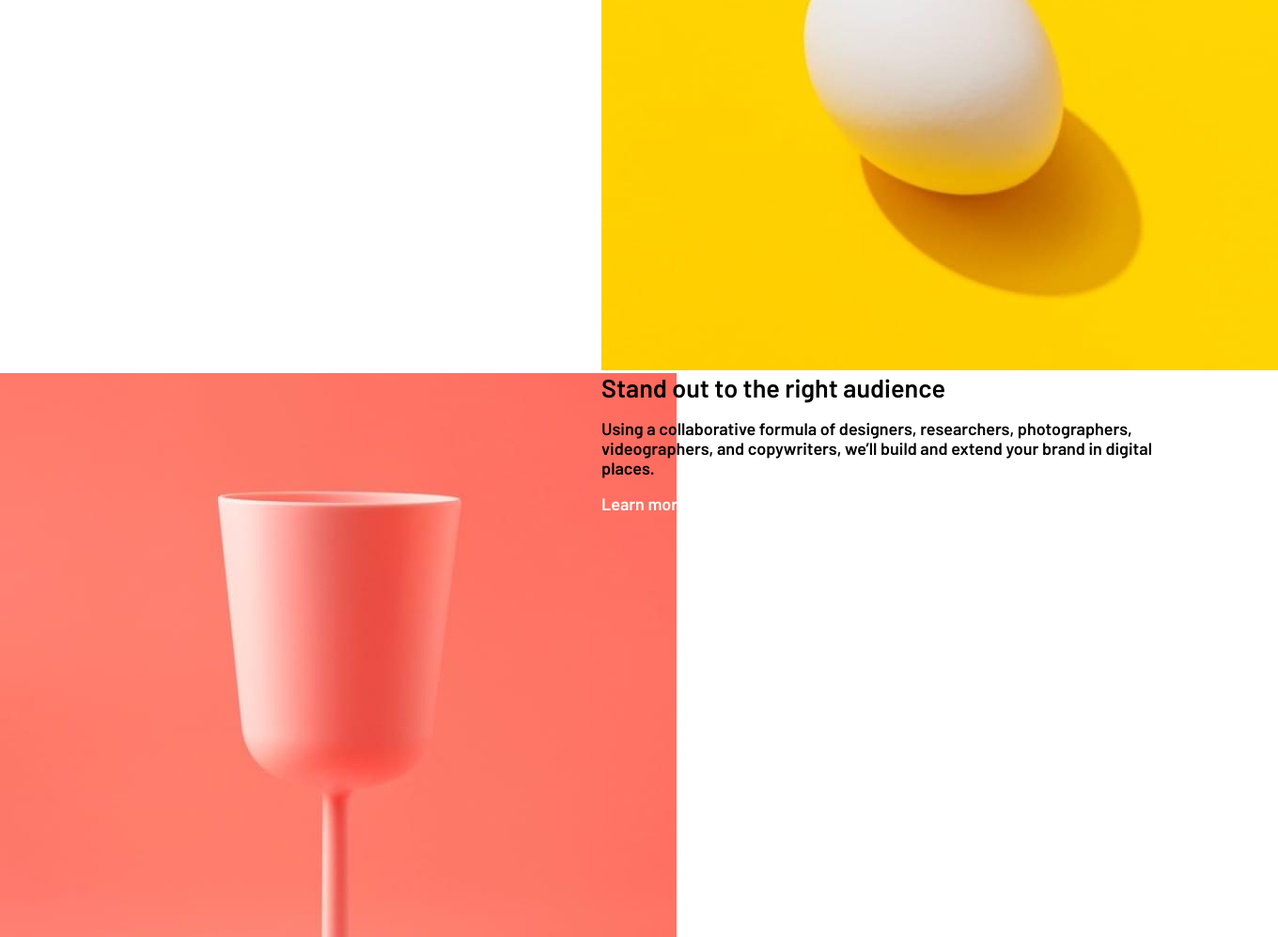
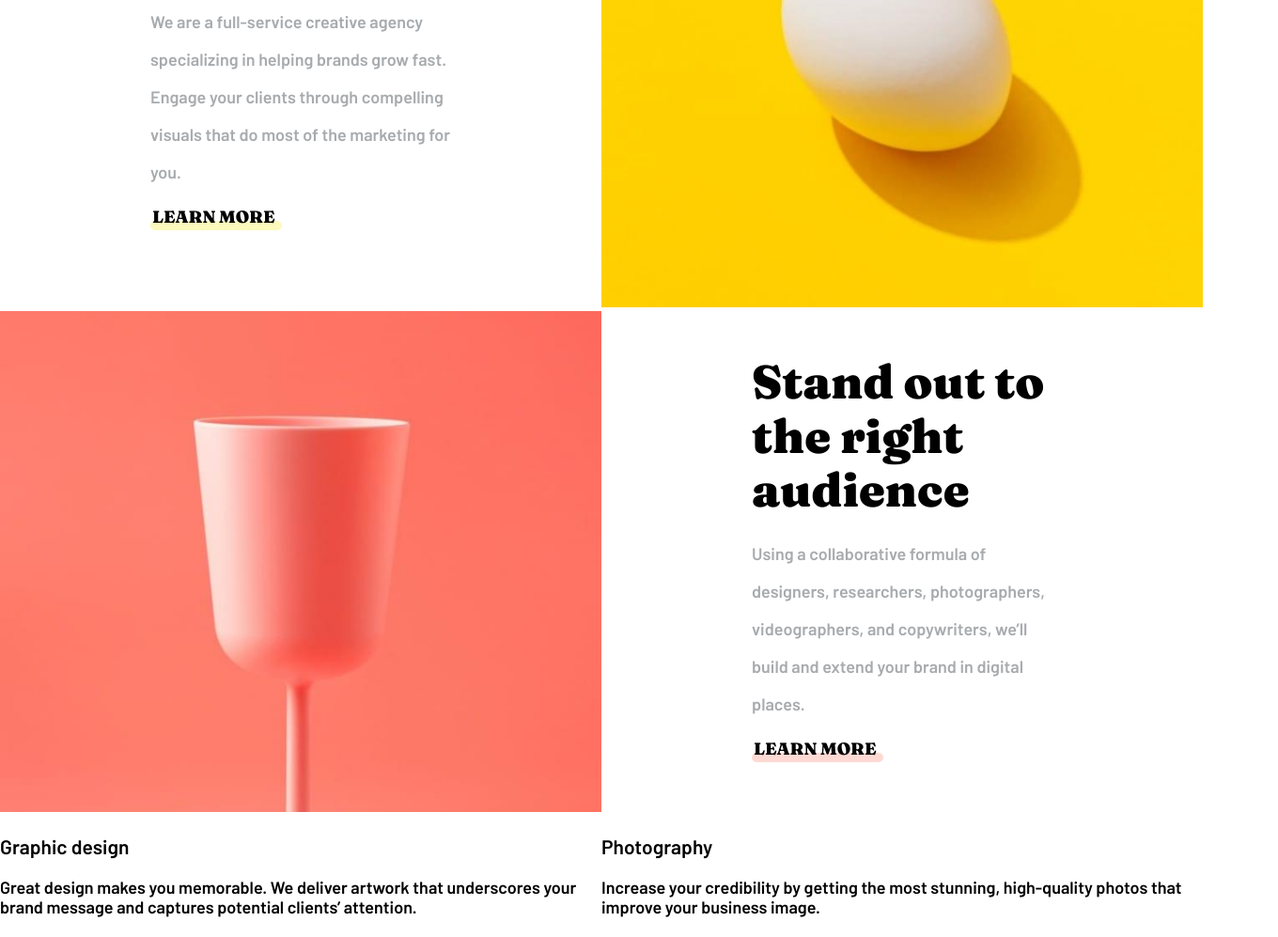
Before and after one commit to Tackless/Challenge-05-SunnysideAgencyLanding, a website: page index.html in a window 1280 px wide. Shown: the part 1210-2207 px from the top of the page at 94% size, 1360 px wide, since content can reach past the window. Drawn offline with Linux system fonts and the light colour scheme.

Commit message:
content 50%

```diff
--- a/index.html
+++ b/index.html
@@ -29,11 +29,15 @@
 		</header>
 
 		<main class="container-main">
-			<div>
+			<div class="article">
 				<h2>Transform your brand</h2>
-				<p>We are a full-service creative agency specializing in helping brands grow fast.
+				<p>We are a full-service creative agency 			specializing in helping brands grow fast.
 					Engage your clients through compelling visuals that do most of the marketing for you.</p>
-				<a href="#">Learn more</a>
+				<div class="learn-more">
+					<a href="#">Learn more</a>
+					<hr size="1" align="left" class="sub">
+				</div>
+
 			</div>
 			<picture class="imagen">
 				<source src="/build/img/desktop/image-transform.webp" type="image/webp">
@@ -46,12 +50,15 @@
 				<img src="/build/img/desktop/image-stand-out.jpg" alt="stand-out-imagen">
 			</picture>
 
-			<div>
+			<div class="article" >
 				<h2>Stand out to the right audience</h2>
 
 				<p>Using a collaborative formula of designers, researchers, photographers, videographers, and copywriters, we’ll build and extend your brand in digital places. </p>
 
-				<a href="#">Learn more</a>
+				<div class="learn-more learn-more-red">
+					<a href="#">Learn more</a>
+					<hr size="1" align="left" class="sub">
+				</div>
 			</div>
 
 			<div>
--- a/src/scss/base/_globals.scss
+++ b/src/scss/base/_globals.scss
@@ -21,4 +21,6 @@
 h1,h2 {
     margin: 0;
     padding: 0;
+    font-family: v.$font_title;
+    font-weight: 900;
 }
--- a/src/scss/base/_variables.scss
+++ b/src/scss/base/_variables.scss
@@ -12,8 +12,10 @@
 
 // Primary
 
-$soft_red: hsl(7, 99%, 70%);
+$soft_red: #FED9D3;
+$red: #FE7563;
 $yellow: hsl(51, 100%, 49%);
+$soft_yellow: #FCF9BD;
 $dark_desaturated_cyan: hsl(167, 40%, 24%); // (graphic design text)
 $dark_blue: hsl(198, 62%, 26%); // (photography text)
 $dark_moderate_cyan: hsl(168, 34%, 41%); // (footer)
--- a/src/scss/layout/_contenido.scss
+++ b/src/scss/layout/_contenido.scss
@@ -2,12 +2,67 @@
 @use 'base/mixins' as m;
 
 .container-main {
-    display: grid;
-    grid-template-columns: repeat(2, 1fr);
-    grid-template-rows: repeat(3, 1fr);
 
+    .article {
+        width: 50%;
+        margin: auto;
+
+        h2 {
+            font-size: 5rem;
+        }
+        p {
+            color: v.$grayish_blue;
+            line-height: 4rem;
+        }
+
+    }
     .imagen {
-        width: 95%;
-        max-width: 20rem;
+        width: 100%;
+        img {
+            width: 100%;
+        }
+
+    }
+    @include m.tablet {
+        display: grid;
+        grid-template-columns: repeat(2, 1fr);
+        grid-template-rows: repeat(3, 1fr);
     }
 }
+.learn-more {
+    display: flex;
+    flex-direction: column;
+    align-items: flex-start;
+
+    a {
+        font-family: v.$font_title;
+        font-weight: 900;
+        color: black;
+        text-transform: uppercase;
+        text-align: left;
+        margin: 0 0 -1.6rem 0.2rem;
+        z-index: 1;
+
+    }
+    .sub {
+        width: 13rem;
+        border: .5rem solid v.$soft_yellow;
+        border-radius: 2rem;
+
+    }
+    &:hover {
+        .sub {
+            border-color: v.$yellow;
+        }
+    }
+}
+.learn-more-red {
+    .sub {
+        border-color: v.$soft_red;
+    }
+    &:hover {
+        .sub {
+            border-color: v.$red;
+        }
+    }
+}
--- a/src/scss/layout/_header.scss
+++ b/src/scss/layout/_header.scss
@@ -11,7 +11,6 @@
     color: v.$white;
     height: 100%;
     width: 100%;
-    // position: relative;
 
     .logo {
         display: flex;
```
Also changed, not shown: build/css/app.css, 1 other file.
